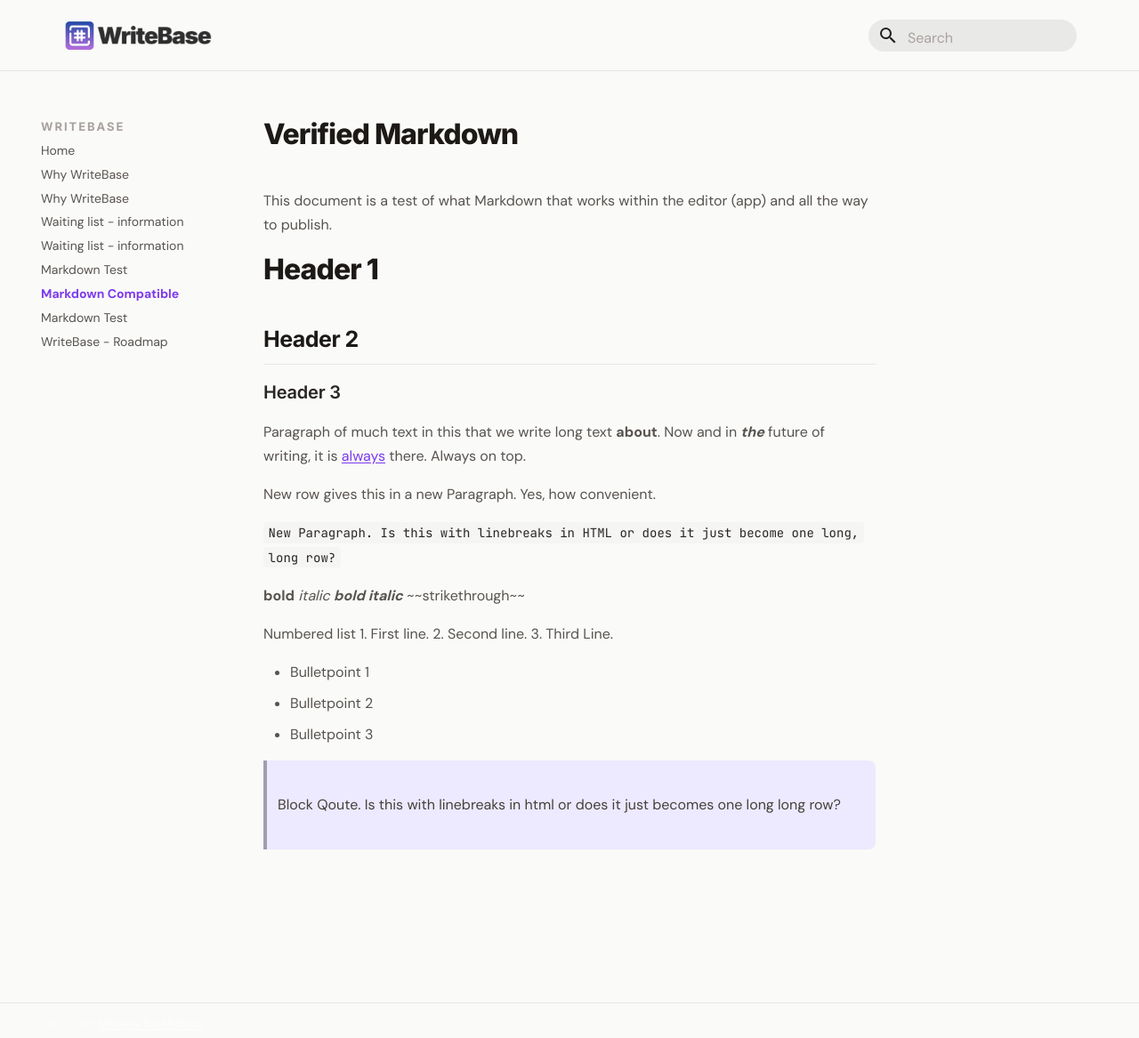
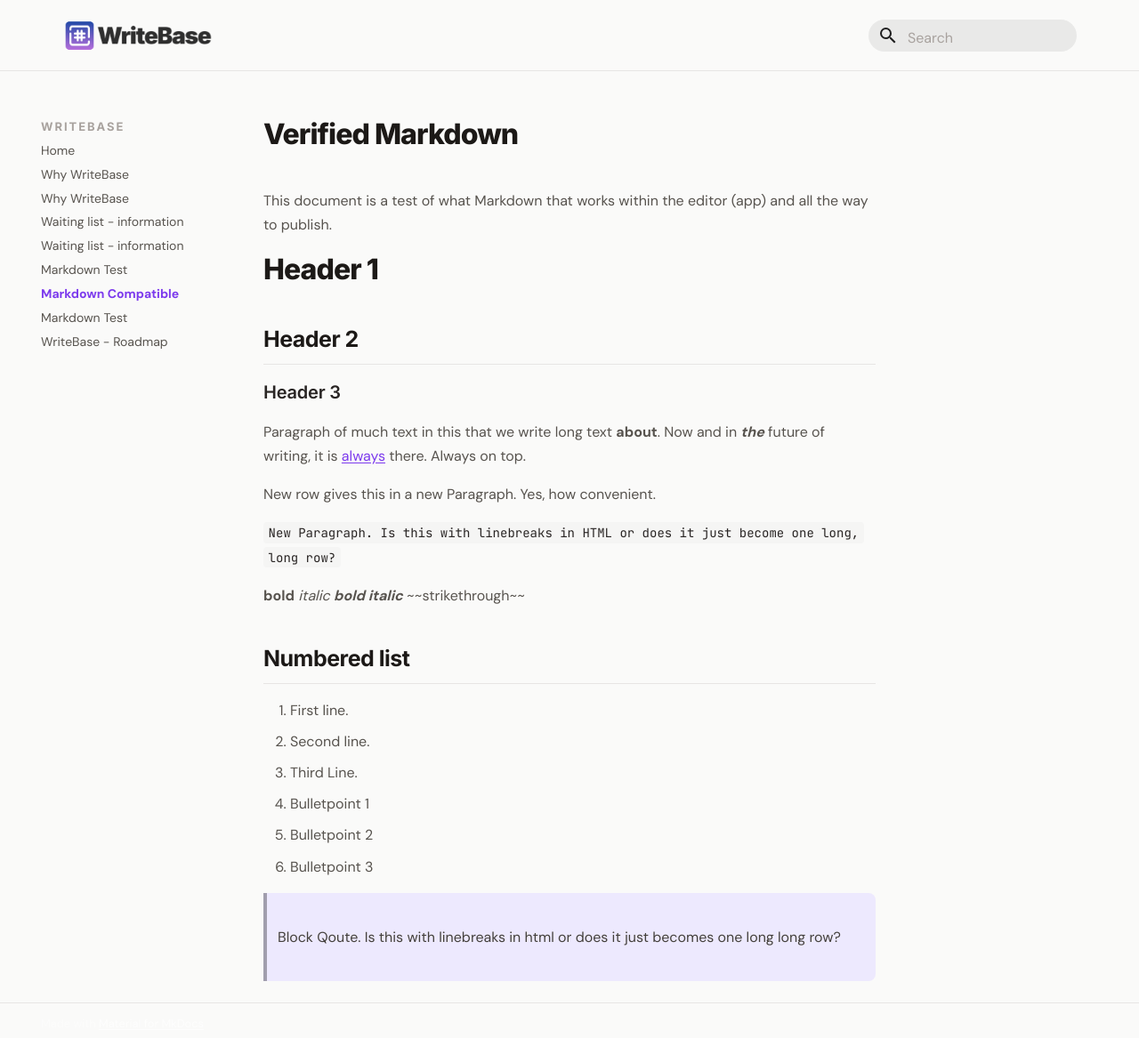
Before and after one commit to larssonhthomas-afk/writebase-docs, an MkDocs documentation site: the page built from docs/30markdown-compatible.md, in a window 1280 px wide and 1174 px high. Shown: the top 1167 px of the window at 89% size. Built offline with MkDocs 1.6.1 and Material for MkDocs 9.7.7, drawn with Linux system fonts in a browser that asks for light colours; some web fonts are replaced.

```diff
--- a/docs/30markdown-compatible.md
+++ b/docs/30markdown-compatible.md
@@ -25,7 +25,7 @@ New row gives this in a new Paragraph. Yes, how convenient.
 ***bold italic***
 ~~strikethrough~~
 
-Numbered list
+## Numbered list
 1. First line.
 2. Second line.
 3. Third Line.
```
